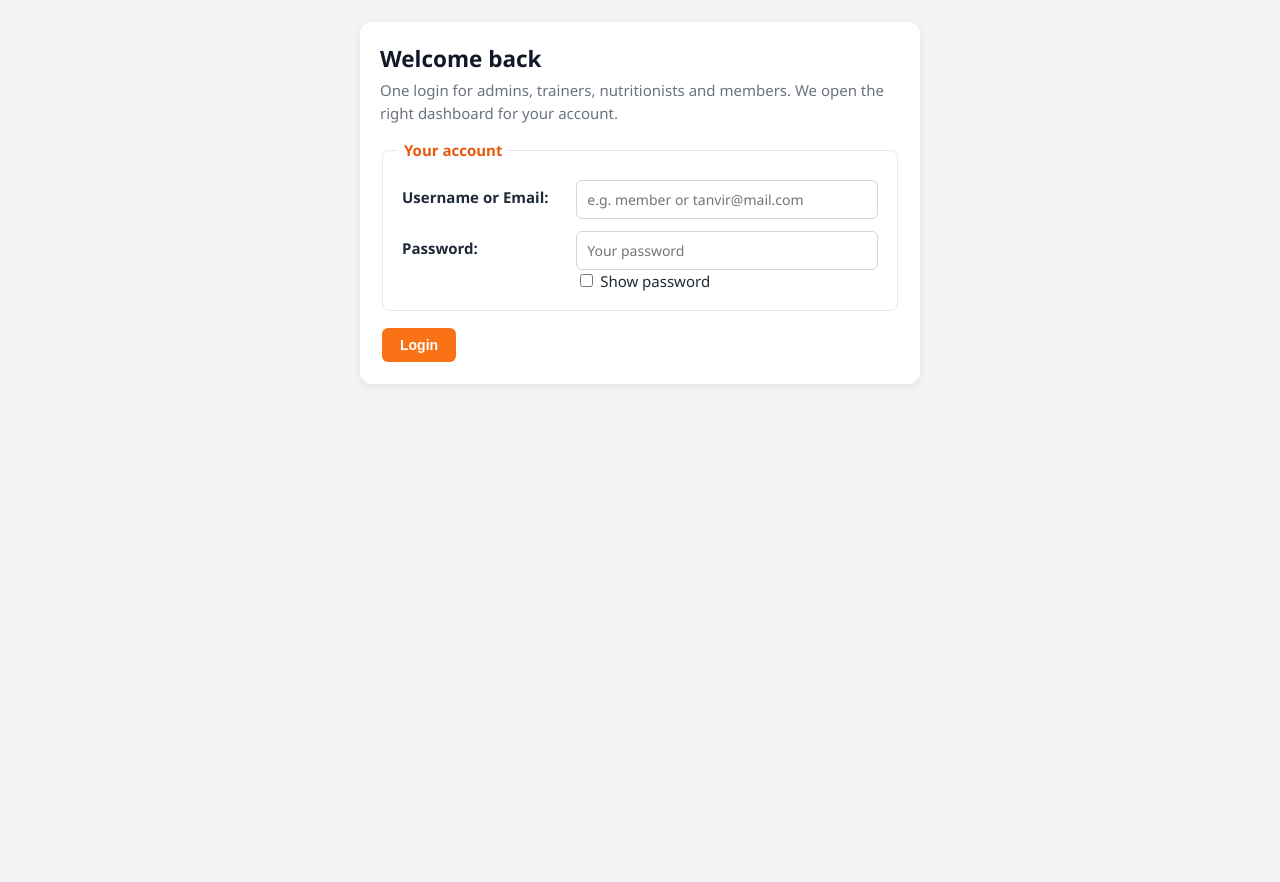
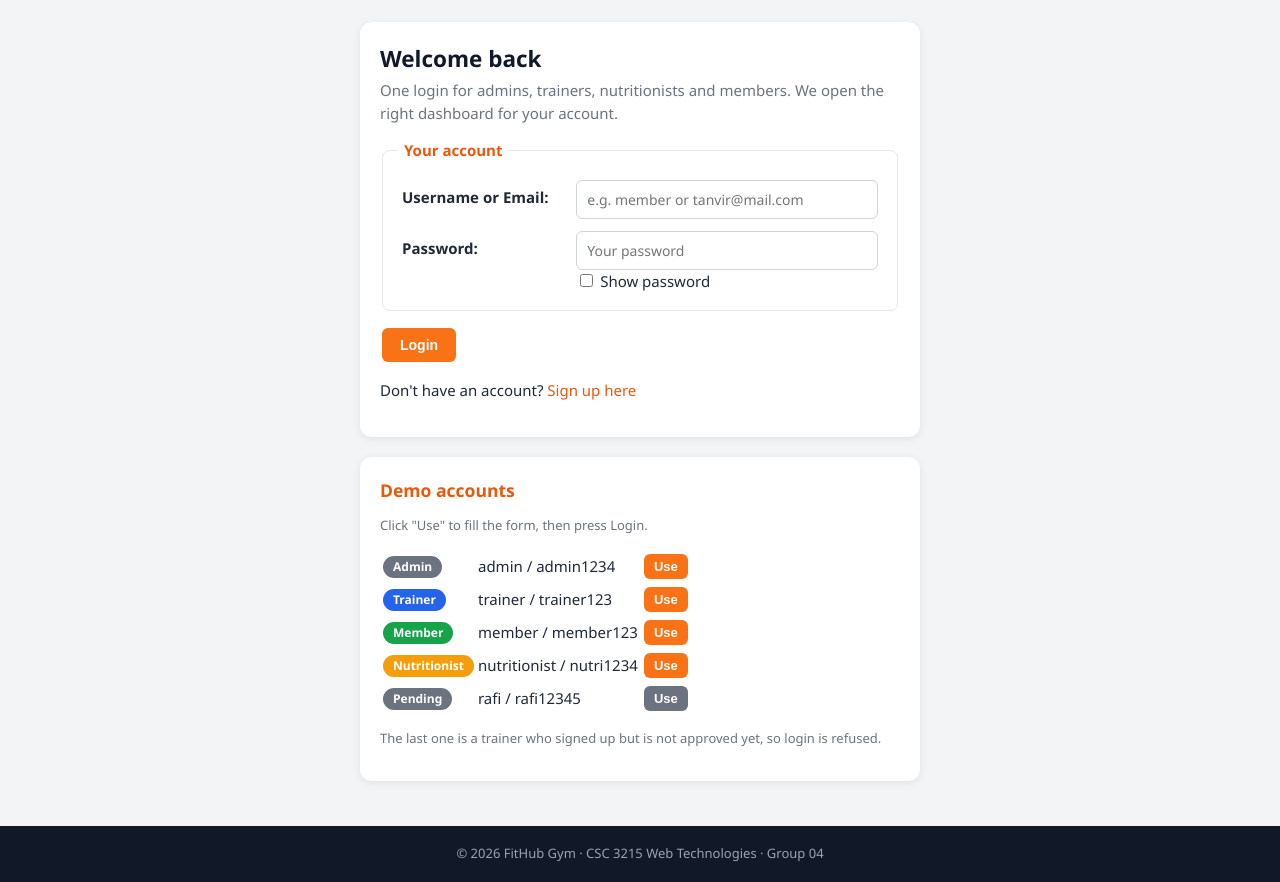
Before and after one commit to Mirza-Rakib/fall-26-27-gym-management-system, a plain HTML site: page login.html in a window 1280 px wide. Shown: the part 117-999 px from the top of the page. Before the commit the page ends 800 px from the top, so only its background shows below. Drawn offline with Linux system fonts and the light colour scheme.

Commit message:
Add demo accounts table, footer and script links to login page

```diff
--- a/login.html
+++ b/login.html
@@ -65,3 +65,52 @@
           </fieldset>
           <input type="submit" class="btn btn-block" value="Login">
         </form>
+
+        <p>Don't have an account? <a href="register.html">Sign up here</a></p>
+      </div>
+
+      <div class="card">
+        <h3>Demo accounts</h3>
+        <p class="hint">Click "Use" to fill the form, then press Login.</p>
+        <table class="demo-accounts">
+          <tr>
+            <td><span class="badge purple">Admin</span></td>
+            <td>admin / admin1234</td>
+            <td><button type="button" class="btn btn-small" onclick="fillDemo('admin', 'admin1234')">Use</button></td>
+          </tr>
+          <tr>
+            <td><span class="badge blue">Trainer</span></td>
+            <td>trainer / trainer123</td>
+            <td><button type="button" class="btn btn-small" onclick="fillDemo('trainer', 'trainer123')">Use</button></td>
+          </tr>
+          <tr>
+            <td><span class="badge green">Member</span></td>
+            <td>member / member123</td>
+            <td><button type="button" class="btn btn-small" onclick="fillDemo('member', 'member123')">Use</button></td>
+          </tr>
+          <tr>
+            <td><span class="badge orange">Nutritionist</span></td>
+            <td>nutritionist / nutri1234</td>
+            <td><button type="button" class="btn btn-small" onclick="fillDemo('nutritionist', 'nutri1234')">Use</button></td>
+          </tr>
+          <tr>
+            <td><span class="badge">Pending</span></td>
+            <td>rafi / rafi12345</td>
+            <td><button type="button" class="btn btn-small btn-secondary" onclick="fillDemo('rafi', 'rafi12345')">Use</button></td>
+          </tr>
+        </table>
+        <p class="hint">The last one is a trainer who signed up but is not approved yet, so login is refused.</p>
+      </div>
+
+    </div>
+  </main>
+
+  <footer class="footer">
+    &copy; 2026 FitHub Gym &middot; CSC 3215 Web Technologies &middot; Group 04
+  </footer>
+
+  <script src="js/data.js"></script>
+  <script src="js/common.js"></script>
+  <script src="js/login.js"></script>
+</body>
+</html>
```
